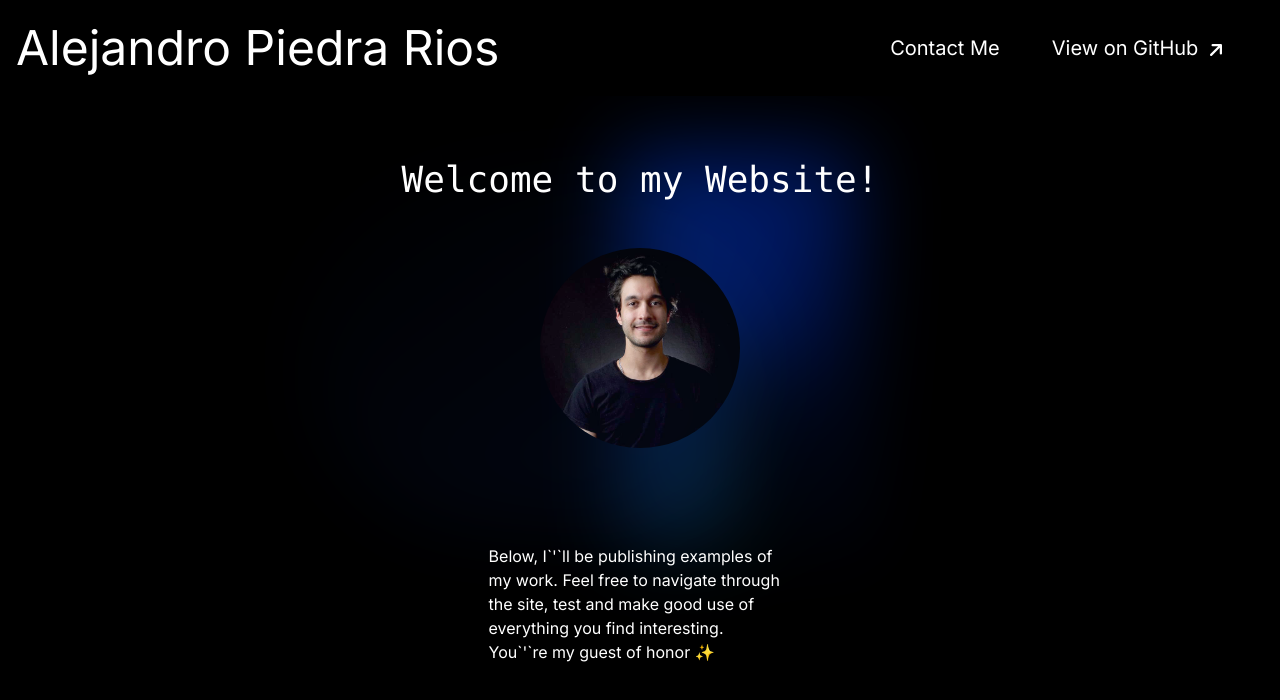
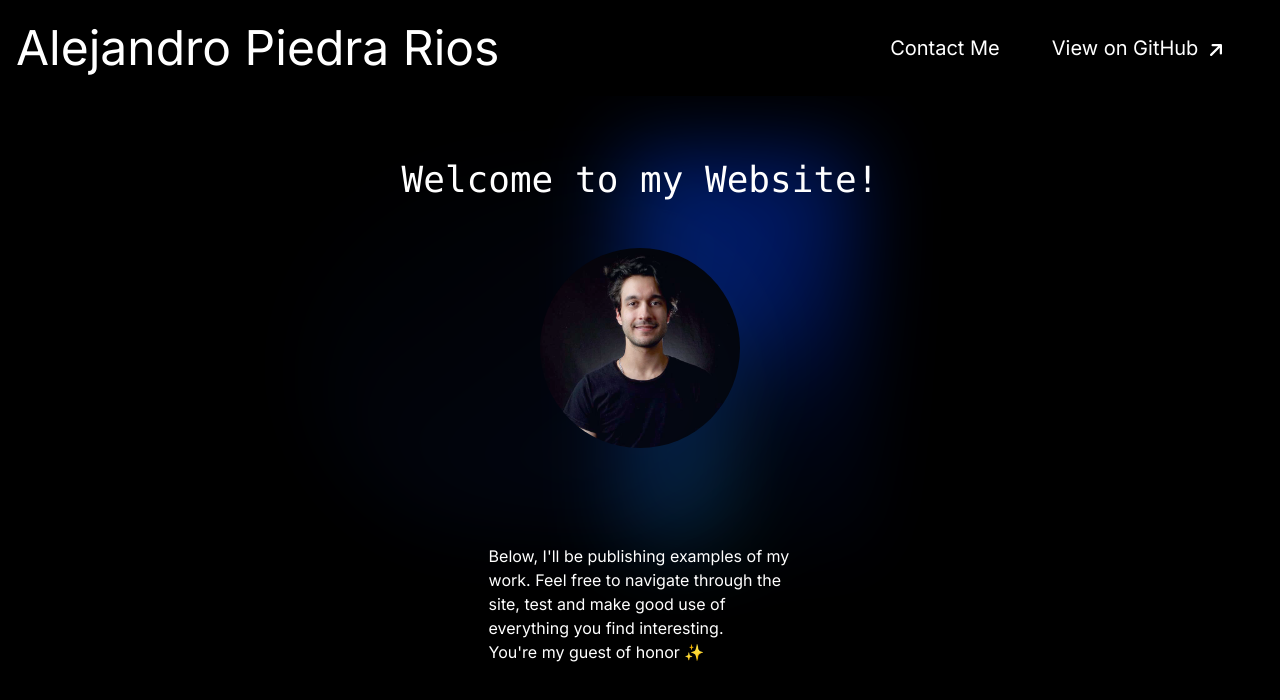
Before and after one commit to apiedrar/alejandro-portfolio-website, a Next.js app: page / in a window 1280 px wide. Shown: the top 700 px of the page. Built offline with nearby package versions, Linux system fonts and the light colour scheme.

Commit message:
fix HTML entities codes

```diff
--- a/src/app/page.tsx
+++ b/src/app/page.tsx
@@ -22,11 +22,11 @@ export default function Home() {
         />
       </div>
       <p className="text-md max-w-[30ch] my-24">
-        Below, I`&apos;`ll be publishing examples of my work. Feel free to
+        Below, I&apos;ll be publishing examples of my work. Feel free to
         navigate through the site, test and make good use of everything you find
         interesting.
         <br />
-        You`&apos;`re my guest of honor ✨
+        You&apos;re my guest of honor ✨
       </p>
 
       <div className="mb-5 grid text-center lg:mb-0 lg:w-full lg:max-w-7xl lg:grid-cols-5 lg:text-left lg:place-items-stretch">
@@ -75,7 +75,7 @@ export default function Home() {
           </h3>
           <p className="mt-2 max-w-[30ch] text-sm">
             Built using React and Redux, and integrating real data from
-            Reddit`&apos;`s API.
+            Reddit&apos;s API.
           </p>
         </Link>
 
@@ -110,7 +110,7 @@ export default function Home() {
             </span>
           </h3>
           <p className="mt-2 max-w-[30ch] text-balance text-sm">
-            Take a look at the latest collaboration I`&apos;`m most proud of (To
+            Take a look at the latest collaboration I&apos;m most proud of (To
             Date).
           </p>
         </Link>
```
